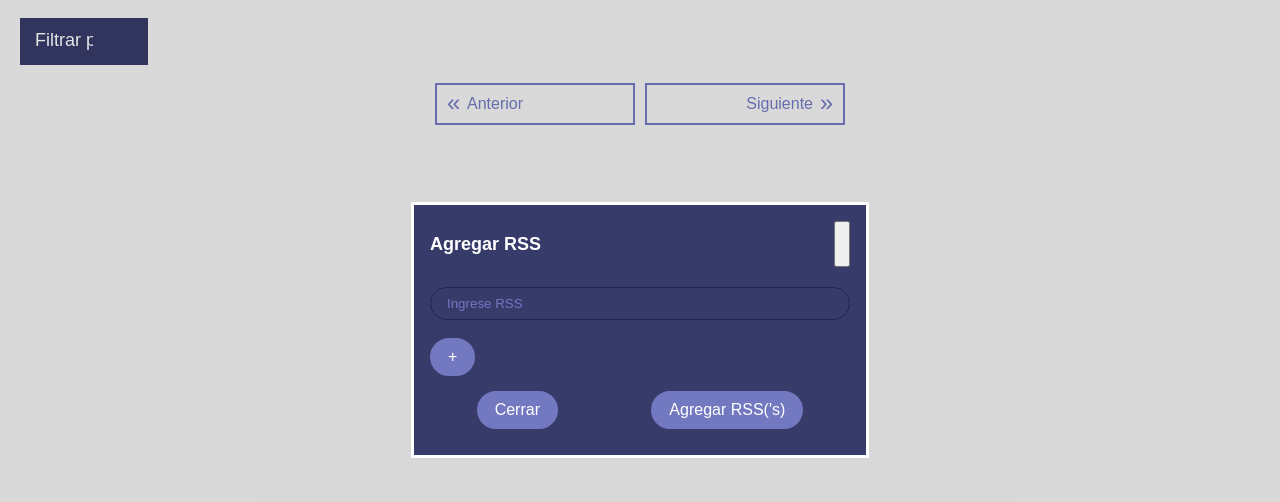
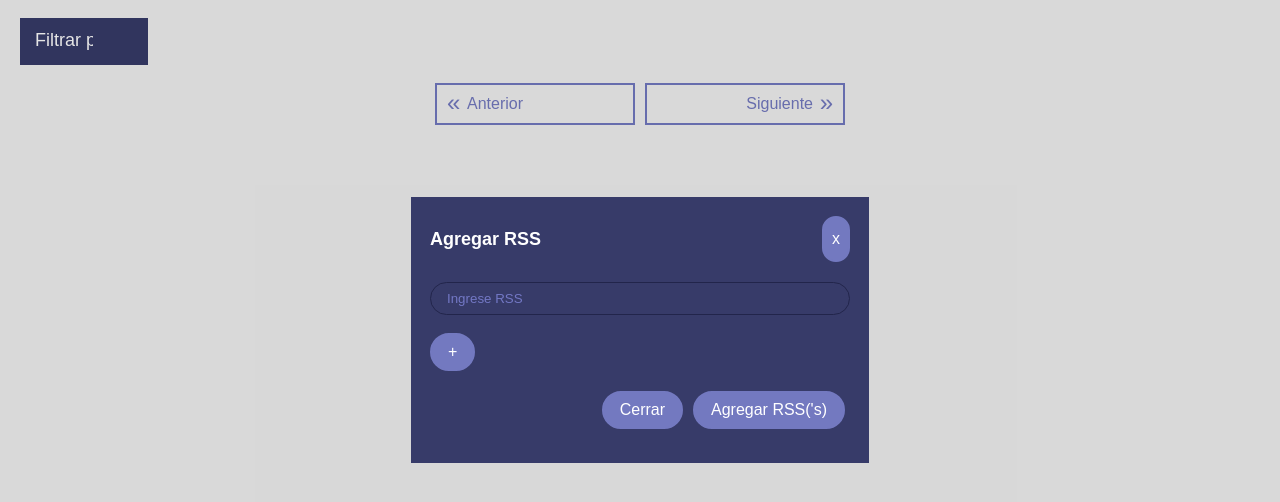
Before and after one commit to karymeBautista/Proyecto-OAW, a plain HTML site: page Frontend/index.html in a window 1280 px wide. Both pictures are taken after typing "Sample" into the empty fields and a click on the button "Agregar RSS". Shown: the part 70-572 px from the top of the page. Drawn offline with nearby package versions, Linux system fonts and the light colour scheme; some packages are replaced by stand-ins of ours; no server answers; a script that the page names is missing.

Commit message:
cambios c

```diff
--- a/Frontend/index.html
+++ b/Frontend/index.html
@@ -36,8 +36,8 @@
   </div>
   <dialog class="exmodal" id="exMainModal">
     <div class="modal-header">
-      <h1>Agregar RSS</h1>
-      <button class="btn-close" id="btnClose"></button>
+      <h1 class="tituloModal">Agregar RSS</h1>
+      <button class="btnInteraccion" id="btnClose">x</button>
     </div>
     <div class="modal-body" id="bodyModal" >
       <input type="text" placeholder="Ingrese RSS" id="rss" class="rss" name="title[]"/>
--- a/Frontend/style.css
+++ b/Frontend/style.css
@@ -173,14 +173,19 @@ left: 20px;
 
 .exmodal{
     background-color: rgba(55, 59, 105, 1);
-    color: white;
+    color: rgba(55, 59, 105, 1);
     display: flexbox;
+}
+
+#btnClose{
+    padding: 4px 8px;
+
 }
 
 .exmodal h1{
     font-size: large;
+    color: white;
 }
-
 
 .modal-content {
 background:#373b69;
@@ -205,12 +210,13 @@ color:#fff;
     margin: 0px 0px 10px 0px;
     height: 100%;
     display: flex;
-    justify-content: space-around;
+    justify-content: right;
+    align-items: right;
 }
 
-.btn-close{
+.modal-footer button {
+    margin: 5px;
 }
-
 
 .rss {
 margin-top:10px;
```
